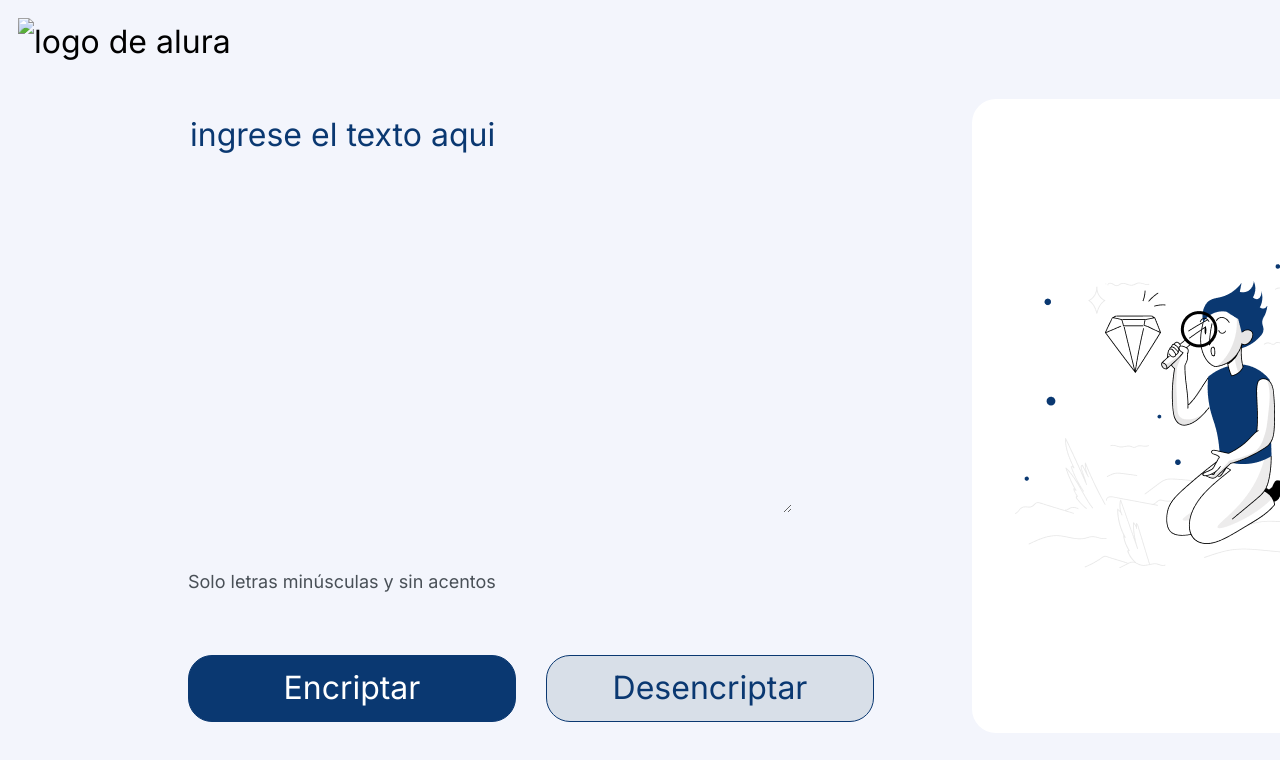
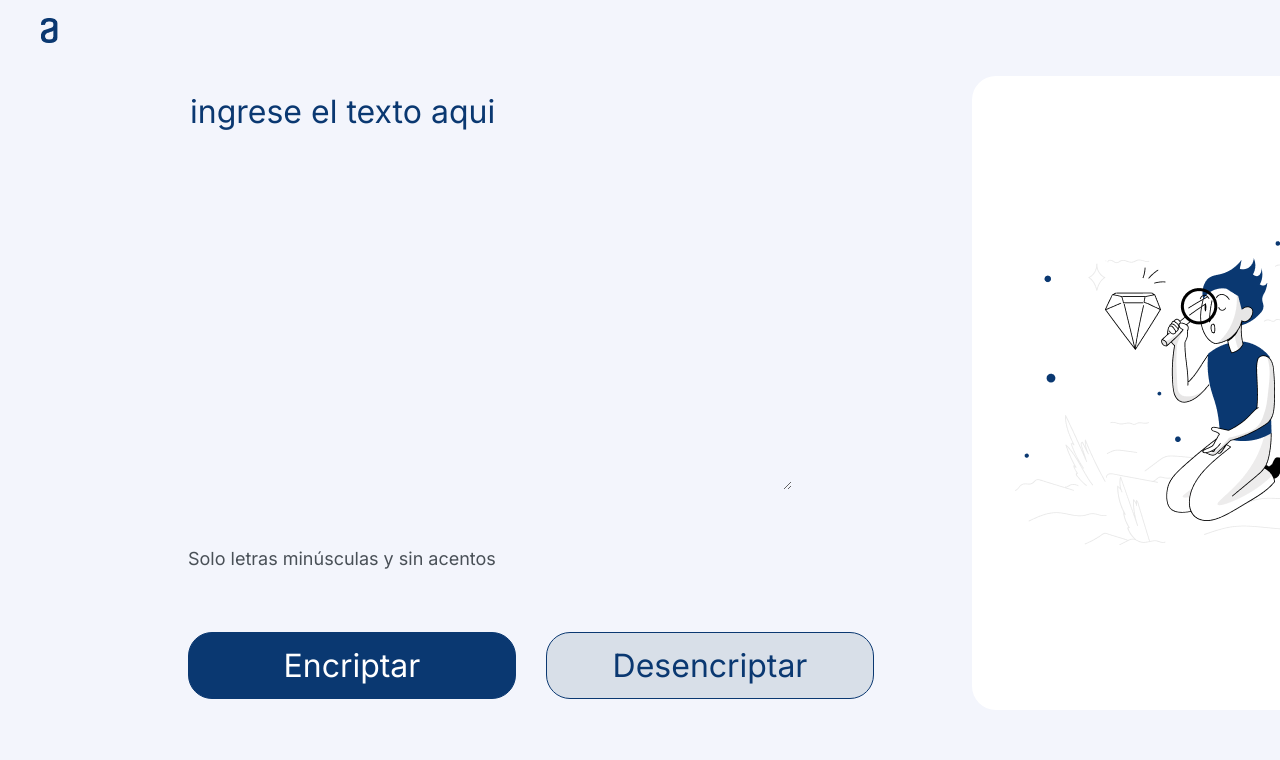
Before and after one commit to VargasUD/Challenge-Oracle-ONE, a plain HTML site: page index.html in a window 1280 px wide. Drawn offline with Linux system fonts and the light colour scheme.

Commit message:
Corrección del src del logo de Alura

```diff
--- a/index.html
+++ b/index.html
@@ -12,7 +12,7 @@
 </head>
 <body>
     <header>
-        <img class="logo" src="/Alura ChallengeONE - Encriptador/LogoaluraLogo.png" alt="logo de alura" >
+        <img class="logo" src="LogoaluraLogo.png" alt="logo de alura" >
     </header>
     <main>
         <section>
```
